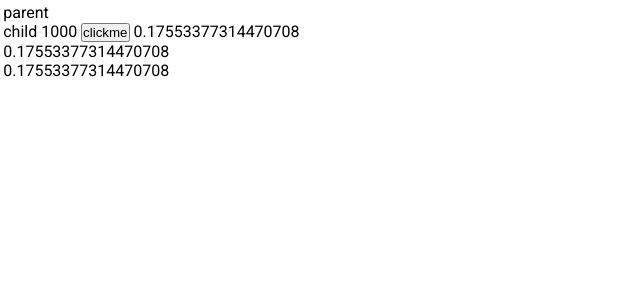
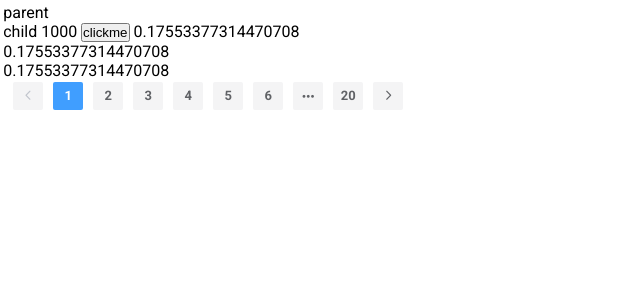
Before and after one commit to sumitkumardey91/vue-js-sample-codebase, a Vue app: page /parent in a window 1280 px wide. Shown: the top 300 px of the page, without its empty margins (0-640 px from the left). Built offline with nearby package versions, Linux system fonts and the light colour scheme.

Commit message:
update pagination

```diff
--- a/src/App.vue
+++ b/src/App.vue
@@ -1,6 +1,7 @@
 <template>
   <div>
     <router-view></router-view>
+
   </div>
 </template>
 
--- a/src/services/pin/actGetPin.js
+++ b/src/services/pin/actGetPin.js
@@ -34,3 +34,17 @@ export const postPin = async (pin) => {
      return data;
 
 }
+
+
+export const postDataPost = async (data) => {
+
+
+    var config = {
+        method: 'post',
+        url: 'https://jsonplaceholder.typicode.com/posts',
+        data : data
+    };
+
+    let fun = await Axios(config)
+    return fun;
+}
--- a/src/views/parent/Parent.vue
+++ b/src/views/parent/Parent.vue
@@ -4,30 +4,63 @@
 
     <component :is="com" :propsdata="dataset" @myownevent="getmeback"></component>
 
+    <div>
+      <el-pagination
+        background
+        layout="prev, pager, next"
+        @current-change="actGetCurrentPage"
+        :total="totalPage">
+      </el-pagination>
 
+    </div>
 
   </div>
 </template>
 
 
 <script>
+import { postDataPost } from '@/services/pin/actGetPin'
+
 export default {
   data () {
     return {
         dataset: '1000',
         com: '',
-        result: ''
+        result: '',
+        totalPage: 20,
+        limit: 20
     }
   },
   methods: {
     getmeback (val) {
       console.log("val")
       this.result = val
+    },
+    actGetCurrentPage (page) {
+
+
+      console.log("<host>/data?page="+ page +"&limit=" + this.limit) // call API
+
+        var data = new FormData();
+        data.append('limit', this.totalPage);
+        data.append('page', page);
+
+        postDataPost(data).then((res) => {
+          console.log("res", res)
+        }).catch(() => {
+
+        })
+
     }
   },
   mounted () {
 
     this.com = () => import('./Child.vue')
+    // API call get new data
+
+    this.totalPage = this.totalPage * 10;
+
+
 
   }
 
```
